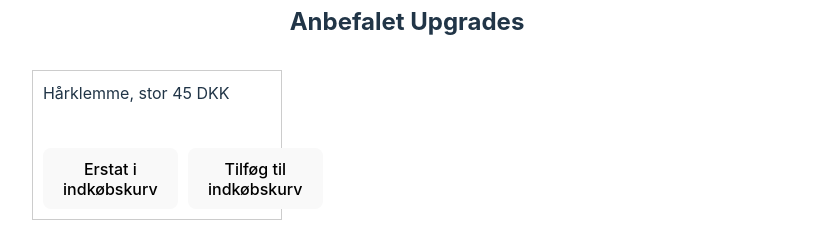
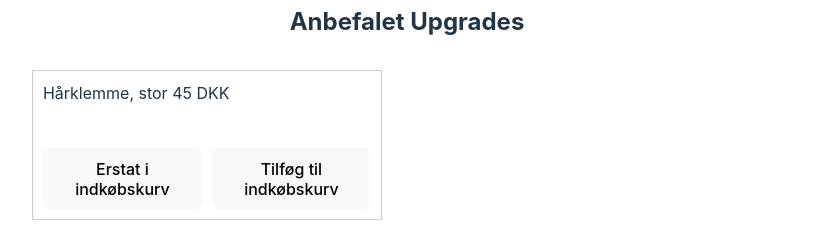
Before and after one commit to Gustavclausen1804/frontend_webtechnology_course, a React (Vite) app: page /cart in a window 1280 px wide. Shown: the part 820-1054 px from the top of the page, without its empty margins (233-1051 px from the left). Built offline with nearby package versions, Linux system fonts and the light colour scheme; no server answers; grey boxes are pictures that could not be loaded.

Commit message:
fiksetRammeStørrelse

```diff
--- a/src/UpSell.css
+++ b/src/UpSell.css
@@ -27,7 +27,7 @@
     align-items: flex-start; /* Aligns item content to the left */
     width: calc(25% - 10px); /* Adjust width to fit 4 items per row */
     min-height: 150px;
-    min-width: 250px; /* Ensures items don't become too narrow */
+    min-width: 350px; /* Ensures items don't become too narrow */
     margin-bottom: 10px; /* Space below each item */
   }
 
```
